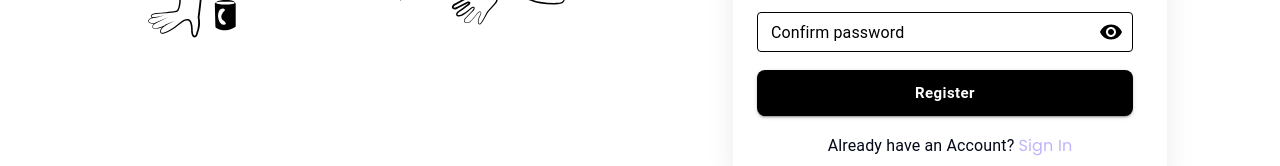
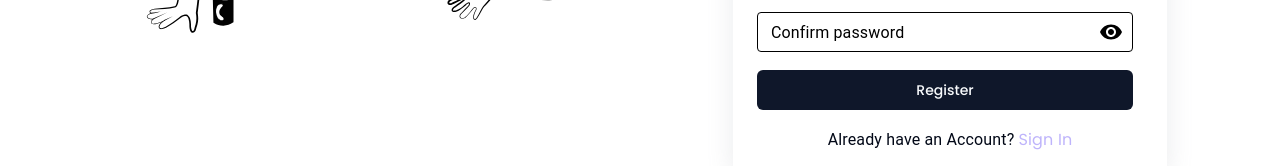
Before and after one commit to ManishKuPatra254/Rcs-platform-Celetel, a React (Vite) app: page /register in a window 1280 px wide. Shown: the part 766-932 px from the top of the page. Built offline with nearby package versions, Linux system fonts and the light colour scheme.

Commit message:
added the sooner toast in the profiledash

```diff
--- a/src/pages/Login.jsx
+++ b/src/pages/Login.jsx
@@ -19,9 +19,7 @@ import VisibilityOff from '@mui/icons-material/VisibilityOff';
 import { Navbar } from './Navbar';
 import { loginUser } from '../Service/auth.service';
 import bg from '../assets/New1.svg';
-import { ToastAction } from '@/components/ui/toast';
-import { toast } from '@/components/ui/use-toast';
-
+import { toast } from 'sonner';
 const Alert = forwardRef(function Alert(props, ref) {
   return <MuiAlert elevation={6} ref={ref} variant="filled" {...props} />;
 });
@@ -43,26 +41,44 @@ export default function Login() {
       console.log('Login response:', response);
 
       if (response.success === true) {
-        toast({
-          title: 'Login Successful',
-          description: 'You have successfully logged in.',
-        });
         console.log('Navigation triggered to /dashboard');
         setFormData({ email: '', password: '' });
         navigate('/dashboard');
+        const currentDate = new Date();
+        const formattedDate = currentDate.toLocaleString('en-US', {
+          weekday: 'long',
+          year: 'numeric',
+          month: 'long',
+          day: 'numeric',
+          hour: 'numeric',
+          minute: 'numeric',
+          second: 'numeric',
+          hour12: true
+        });
+        toast('Login Successful', {
+          description: formattedDate,
+        });
       } else {
         console.error('Error during login, no token received');
-        toast({
-          title: 'Login Failed',
-          description: 'Enter correct username and password.',
+        const currentDate = new Date();
+        const formattedDate = currentDate.toLocaleString('en-US', {
+          weekday: 'long',
+          year: 'numeric',
+          month: 'long',
+          day: 'numeric',
+          hour: 'numeric',
+          minute: 'numeric',
+          second: 'numeric',
+          hour12: true
+        });
+        toast('Login Failed please correct username and password.', {
+          description: formattedDate,
         });
       }
     } catch (error) {
       console.error('Error during login:', error.message);
-      toast({
-        title: 'Login Error',
+      toast('Login Error', {
         description: `Error during login: ${error.message}`,
-        action: <ToastAction altText="Try Again">Retry</ToastAction>,
       });
     }
   };
--- a/src/pages/Register.jsx
+++ b/src/pages/Register.jsx
@@ -1,7 +1,6 @@
 import Box from "@mui/material/Box";
 import Grid from "@mui/material/Grid";
 import bg from "../assets/Group 32.svg";
-import Button from "@mui/material/Button";
 import TextField from "@mui/material/TextField";
 import Typography from "@mui/material/Typography";
 import Container from "@mui/material/Container";
@@ -17,6 +16,9 @@ import Slide from "@mui/material/Slide";
 import { useNavigate } from "react-router-dom";
 import { Navbar } from "./Navbar";
 import { registerUser } from "../Service/auth.service";
+import { toast } from 'sonner';
+import { Button } from "@/components/ui/button";
+
 
 const Alert = forwardRef(function Alert(props, ref) {
   return <MuiAlert elevation={6} ref={ref} variant="filled" {...props} />;
@@ -50,9 +52,35 @@ export default function Register() {
           confirmPassword: "",
         });
         navigate('/');
-        alert("Registration completed sucessfully ");
+        const currentDate = new Date();
+        const formattedDate = currentDate.toLocaleString('en-US', {
+          weekday: 'long',
+          year: 'numeric',
+          month: 'long',
+          day: 'numeric',
+          hour: 'numeric',
+          minute: 'numeric',
+          second: 'numeric',
+          hour12: true
+        });
+        toast(response.message, {
+          description: formattedDate,
+        })
       } else {
-        alert("Error register ");
+        const currentDate = new Date();
+        const formattedDate = currentDate.toLocaleString('en-US', {
+          weekday: 'long',
+          year: 'numeric',
+          month: 'long',
+          day: 'numeric',
+          hour: 'numeric',
+          minute: 'numeric',
+          second: 'numeric',
+          hour12: true
+        });
+        toast(response.message, {
+          description: formattedDate,
+        });
       }
     } catch (error) {
       console.log(error.message);
@@ -405,23 +433,8 @@ export default function Register() {
                       <Grid item xs={12} sx={{ padding: "10px", color: "black" }}>
                         <Button
                           type="submit"
-                          variant="contained"
-                          fullWidth="true"
-                          onClick={handleRegisterUs}
-                          size="large"
-                          sx={{
-                            padding: "10px",
-                            textTransform: 'unset',
-                            fontWeight: "600",
-                            borderRadius: '8px',
-                            backgroundColor: '#000',
-                            color: "white",
-                            '&:hover': {
-                              backgroundColor: '#000',
-                              color: "white"
-                            },
-                          }}
-                        >
+                          className='w-full'
+                          onClick={handleRegisterUs}>
                           Register
                         </Button>
                       </Grid>
```
